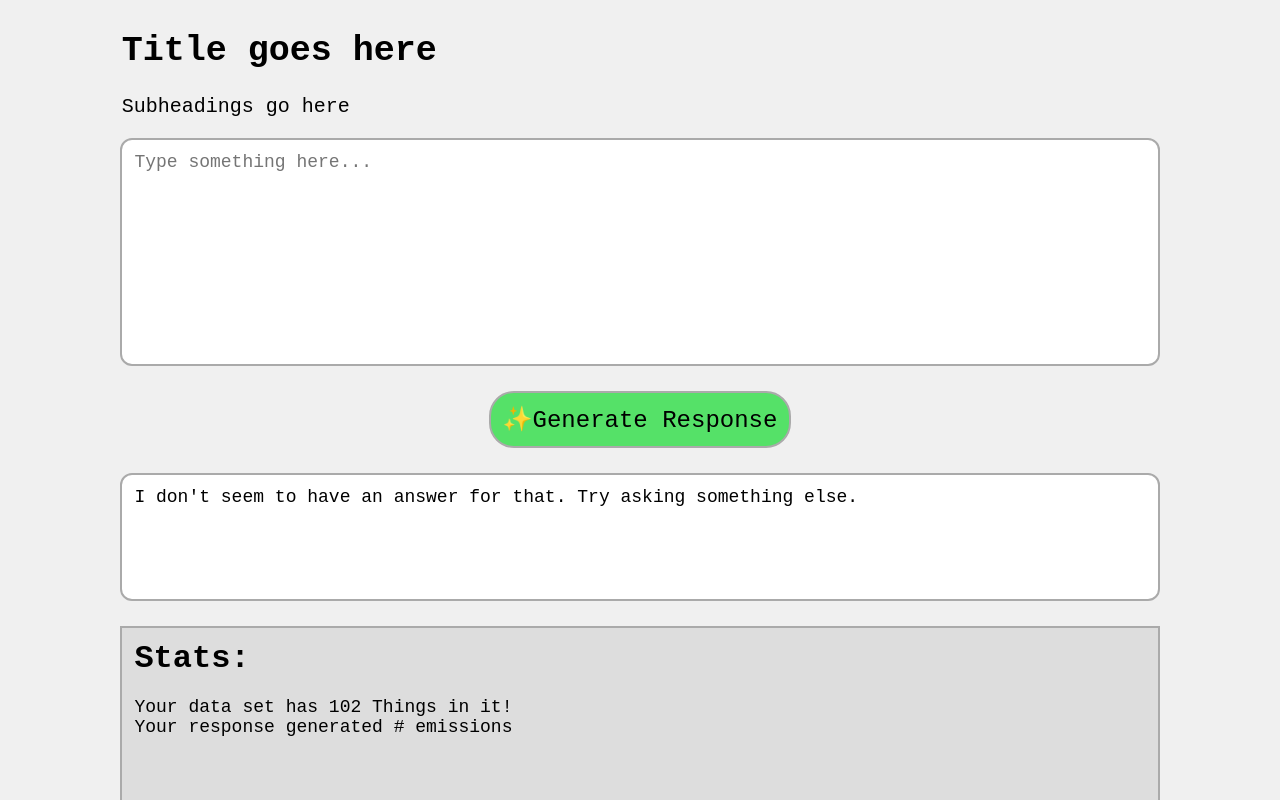
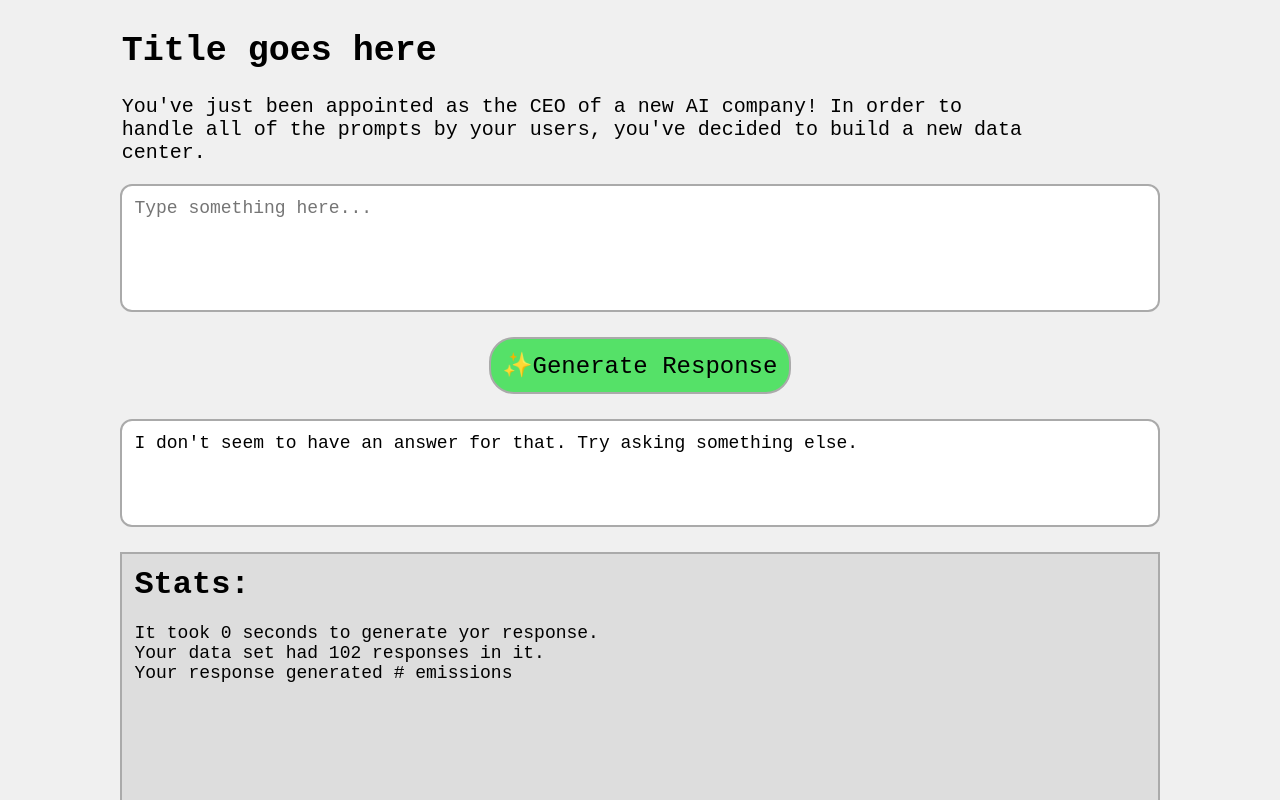
Before and after one commit to CharlieHeinen/ClimateSolutionsProject, a plain HTML site: page index.html in a window 1280 px wide. Both pictures are taken after a click on the button "✨Generate Response". Shown: the top 800 px of the page. Drawn offline with Linux system fonts and the light colour scheme.

Commit message:
Elapsed Time
Added an elapsed time stat for generating a response.

```diff
--- a/index.html
+++ b/index.html
@@ -15,12 +15,15 @@
             <div id="title">
                 <h1>Title goes here</h1>
 
-                <p>Subheadings go here</p>
+                <p>You've just been appointed as the CEO of a new AI company!
+                    In order to handle all of the prompts by your users, you've decided to build a new data center.
+
+                </p>
             </div>
         </div>
 
         <div class="centered">
-            <textarea id="main-textbox" placeholder="Type something here..."></textarea>
+            <textarea id="main-textbox" placeholder="Type something here..." rows="5"></textarea>
         </div>
 
         <div class="centered">
@@ -28,9 +31,7 @@
         </div>
 
         <div class="centered">
-            <div id="response">
-                My response will show up here!
-            </div>
+            <textarea id="response" rows="4" readonly="true" disabled="true">My response will show up here!</textarea>
         </div>
 
         <div class="centered">
@@ -41,7 +42,11 @@
                 <br>
 
                 <div>
-                    Your data set has <span id="stat-dataset-size">#</span> Things in it!
+                    It took <span id="stat-time">#</span> seconds to generate yor response.
+                </div>
+
+                <div>
+                    Your data set had <span id="stat-dataset-size">#</span> responses in it.
                 </div>
 
                 <div>
@@ -65,10 +70,10 @@
 
                 <div class="setting">
                     <label>
-                        Test Setting
+                        Active Users
                     </label>
 
-                    <input type="number" value=0 id="setting-test">
+                    <input type="number" value=0 id="setting-users">
 
                 </div>
 
--- a/main.js
+++ b/main.js
@@ -5,8 +5,9 @@ for(let i=0;i<100;i++) {
 }
 
 //Settings go here
-var test_setting = 0
+var active_users = 0
 var dataset_size = 1
+var time_difference = 0
 
 function main() {
     console.log("Hello World!");
@@ -25,7 +26,12 @@ function main() {
         //console.log(test_setting)
         //console.log(dataset)
 
+        let start_time = new Date()
+
         let response = generate_response(textbox.value)
+
+        let end_time = new Date()
+        time_difference = end_time.getTime() - start_time.getTime()
 
         response_div.innerHTML = response
 
@@ -85,7 +91,7 @@ function update_dataset() {
  * Called when generating a response to update setting values
  */
 function update_settings() {
-    test_setting = parseInt(document.getElementById("setting-test").value)
+    active_users = parseInt(document.getElementById("setting-users").value)
     dataset_size = parseInt(document.getElementById("setting-dataset-size").value)
 }
 
@@ -139,6 +145,7 @@ function best_response(tokens) {
 }
 
 function update_stats() {
+    document.getElementById("stat-time").innerHTML = time_difference / 1000
     document.getElementById("stat-dataset-size").innerHTML = dataset.size * dataset_size
 }
 
--- a/style.css
+++ b/style.css
@@ -17,7 +17,6 @@ body {
 #main-textbox {
     background-color: #ffffff;
     width: 80%;
-    height: 200px;
     border: 2px solid #aaaaaa;
     border-radius: 12px;
     padding: 12px;
@@ -42,9 +41,9 @@ body {
 
 #response {
     background-color: #ffffff;
+    color: #000000;
     margin-top: 25px;
     width: 80%;
-    height: 100px;
     border: 2px solid #aaaaaa;
     border-radius: 12px;
     padding: 12px;
```
